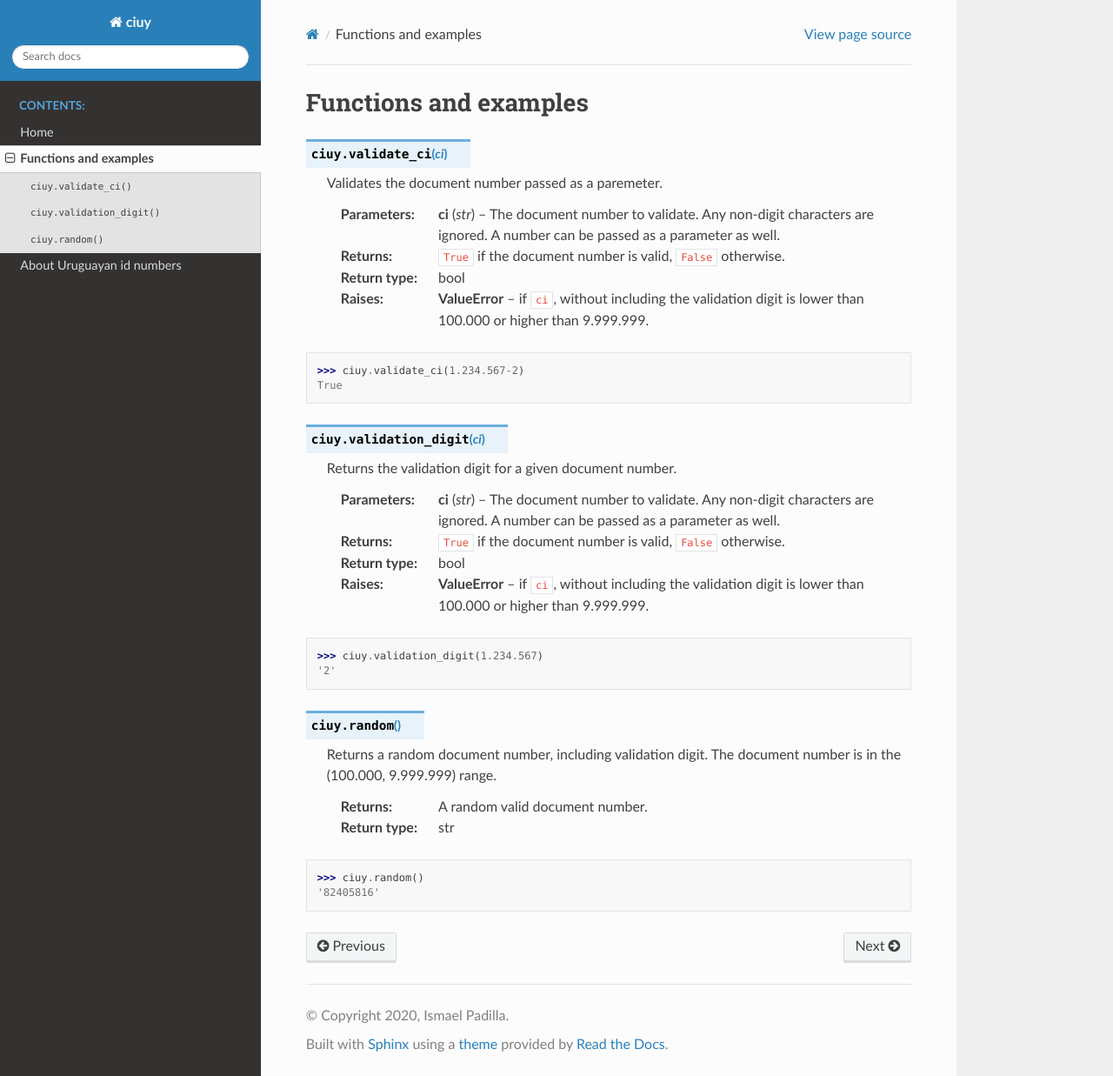
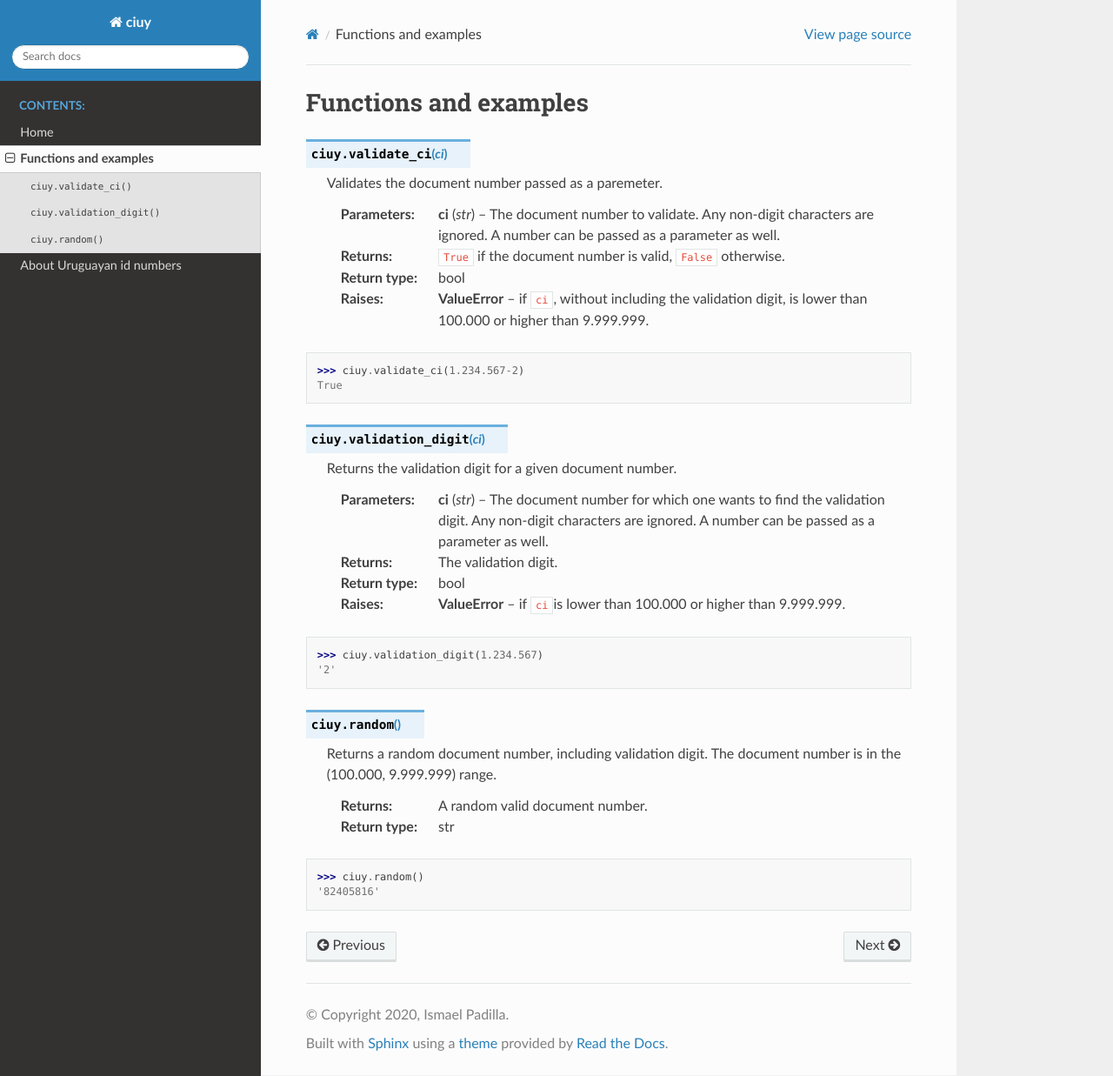
Before and after one commit to ismaelpadilla/ciuy_py, a Sphinx documentation site: the page built from docs/functions.rst, in a window 1280 px wide and 1237 px high. Shown: the whole window at 87% size. Built offline with Sphinx 7.4.7 and the Read the Docs theme 2.0.0, drawn with Linux system fonts in a browser that asks for light colours.

Commit message:
Update to docs and translations

```diff
--- a/docs/about.rst
+++ b/docs/about.rst
@@ -46,7 +46,7 @@ Validating 1.234.567:
     &<1, 2, 3, 4, 5, 6, 7> . <8, 1, 2, 3, 4, 7, 6> = \\
     &\; 1*8 + 2*1 + 3*2 + 4*3 + 5*4 + 6*7 + 7*6 = 132\\
     &\\
-    &132 \: modulo \: 10 = 2
+    &132 \: mod \: 10 = 2
 
 So the validation digit is ``2``\ . The id number would normally be written
 as 1.234.567-2.
--- a/docs/functions.rst
+++ b/docs/functions.rst
@@ -8,7 +8,7 @@ Functions and examples
    :param str ci: The document number to validate. Any non-digit characters are ignored. A number can be passed as a parameter as well.
    :return: ``True`` if the document number is valid, ``False`` otherwise.
    :rtype: bool
-   :raises ValueError: if ``ci``\ , without including the validation digit is lower than 100.000 or higher than 9.999.999.
+   :raises ValueError: if ``ci``\ , without including the validation digit, is lower than 100.000 or higher than 9.999.999.
 
 >>> ciuy.validate_ci(1.234.567-2)
 True
@@ -17,10 +17,10 @@ True
 
    Returns the validation digit for a given document number.
 
-   :param str ci: The document number to validate. Any non-digit characters are ignored. A number can be passed as a parameter as well.
-   :return: ``True`` if the document number is valid, ``False`` otherwise.
+   :param str ci: The document number for which one wants to find the validation digit. Any non-digit characters are ignored. A number can be passed as a parameter as well.
+   :return: The validation digit.
    :rtype: bool
-   :raises ValueError: if ``ci``\ , without including the validation digit is lower than 100.000 or higher than 9.999.999.
+   :raises ValueError: if ``ci``\ is lower than 100.000 or higher than 9.999.999.
 
 >>> ciuy.validation_digit(1.234.567)
 '2'
```
Also changed, not shown: 6 other files.
